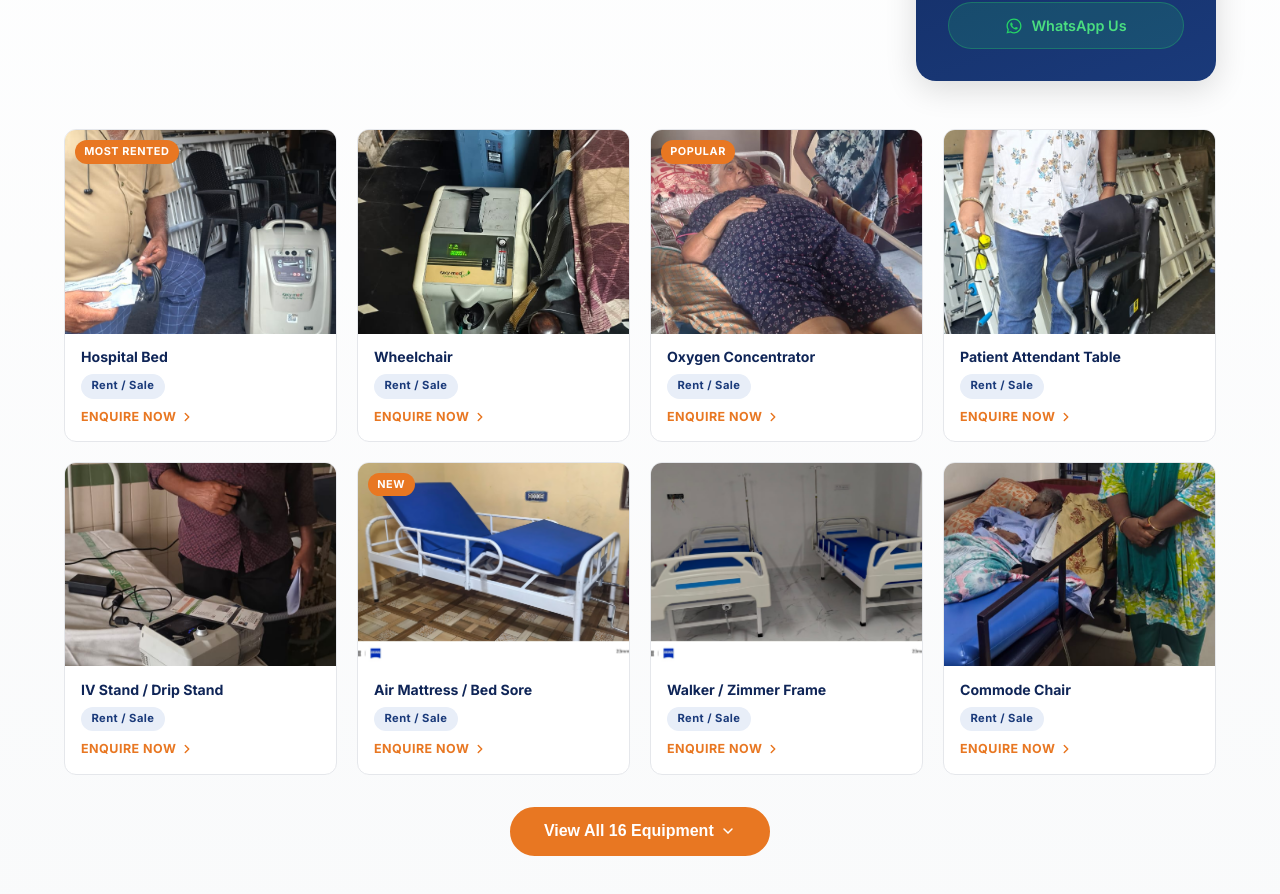
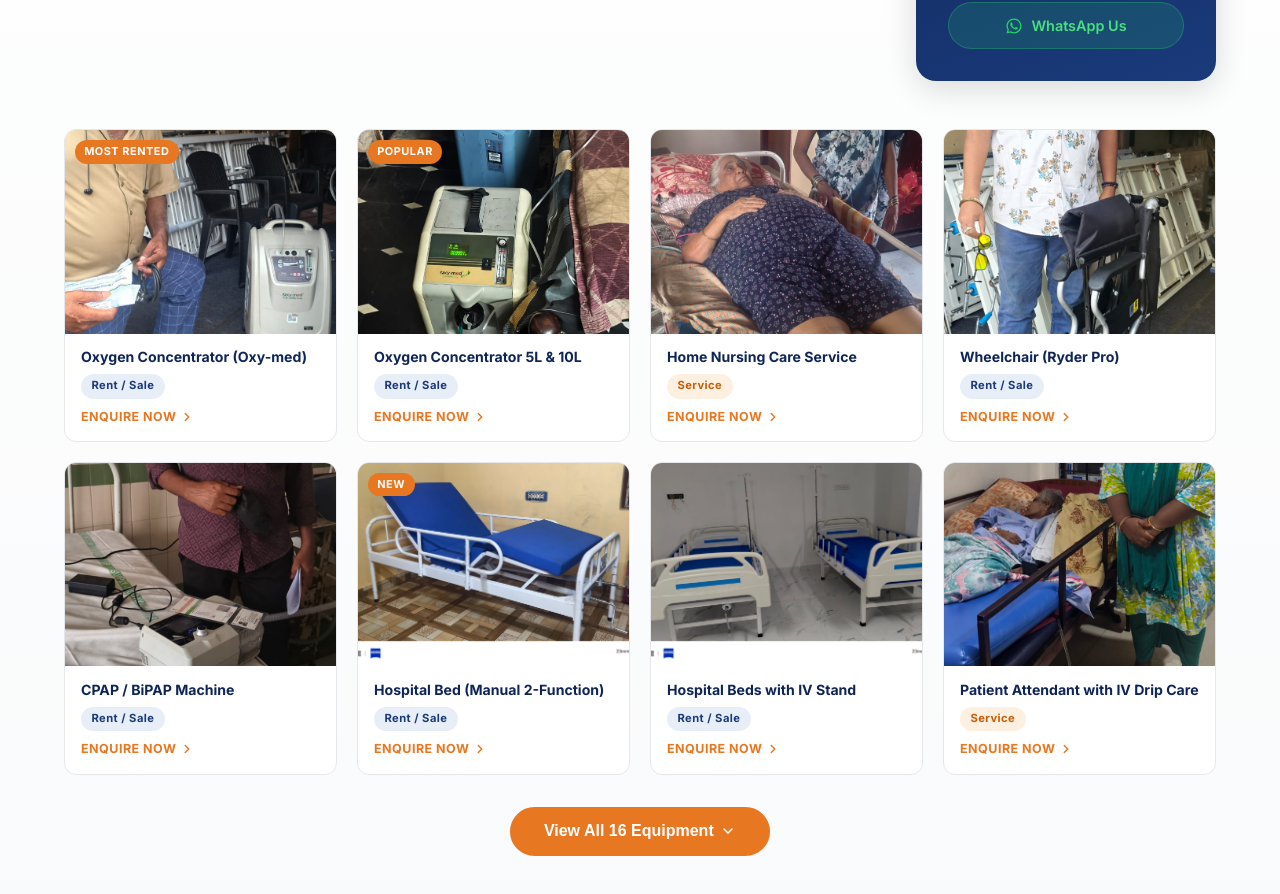
Before and after one commit to Snapbrio321/HumbleHomeCare, a React (Vite) app: page / in a window 1280 px wide. Shown: the part 2464-3358 px from the top of the page. Built offline with nearby package versions, Linux system fonts and the light colour scheme.

Commit message:
fix: update equipment names to match actual images

```diff
--- a/src/components/MedicalEquipments.jsx
+++ b/src/components/MedicalEquipments.jsx
@@ -2,22 +2,22 @@ import { useState, useRef, useEffect } from 'react';
 import './MedicalEquipments.css';
 
 const equipment = [
-  { id: 1,  img: '/equip-1.jpg',  name: 'Hospital Bed',              type: 'Rent / Sale', tag: 'Most Rented' },
-  { id: 2,  img: '/equip-2.jpg',  name: 'Wheelchair',                type: 'Rent / Sale', tag: '' },
-  { id: 3,  img: '/equip-3.jpg',  name: 'Oxygen Concentrator',       type: 'Rent / Sale', tag: 'Popular' },
-  { id: 4,  img: '/equip-4.jpg',  name: 'Patient Attendant Table',   type: 'Rent / Sale', tag: '' },
-  { id: 5,  img: '/equip-5.jpg',  name: 'IV Stand / Drip Stand',     type: 'Rent / Sale', tag: '' },
-  { id: 6,  img: '/equip-6.jpg',  name: 'Air Mattress / Bed Sore',   type: 'Rent / Sale', tag: 'New' },
-  { id: 7,  img: '/equip-7.jpg',  name: 'Walker / Zimmer Frame',     type: 'Rent / Sale', tag: '' },
-  { id: 8,  img: '/equip-8.jpg',  name: 'Commode Chair',             type: 'Rent / Sale', tag: '' },
-  { id: 9,  img: '/equip-9.jpg',  name: 'Suction Machine',           type: 'Rent / Sale', tag: '' },
-  { id: 10, img: '/equip-10.jpg', name: 'Pulse Oximeter',            type: 'Sale',        tag: '' },
-  { id: 11, img: '/equip-11.jpg', name: 'BP Monitor',                type: 'Sale',        tag: '' },
-  { id: 12, img: '/equip-12.jpg', name: 'Nebulizer Machine',         type: 'Rent / Sale', tag: '' },
-  { id: 13, img: '/equip-13.jpg', name: 'Crutches / Elbow Support',  type: 'Rent / Sale', tag: '' },
-  { id: 14, img: '/equip-14.jpg', name: 'Orthopaedic Pillow / Foam', type: 'Sale',        tag: '' },
-  { id: 15, img: '/equip-15.jpg', name: 'Medical Recliner Chair',    type: 'Rent / Sale', tag: '' },
-  { id: 16, img: '/equip-16.jpg', name: 'Stretcher / Transfer Board',type: 'Rent / Sale', tag: '' },
+  { id: 1,  img: '/equip-1.jpg',  name: 'Oxygen Concentrator (Oxy-med)',        type: 'Rent / Sale', tag: 'Most Rented' },
+  { id: 2,  img: '/equip-2.jpg',  name: 'Oxygen Concentrator 5L & 10L',         type: 'Rent / Sale', tag: 'Popular' },
+  { id: 3,  img: '/equip-3.jpg',  name: 'Home Nursing Care Service',             type: 'Service',     tag: '' },
+  { id: 4,  img: '/equip-4.jpg',  name: 'Wheelchair (Ryder Pro)',                type: 'Rent / Sale', tag: '' },
+  { id: 5,  img: '/equip-5.jpg',  name: 'CPAP / BiPAP Machine',                 type: 'Rent / Sale', tag: '' },
+  { id: 6,  img: '/equip-6.jpg',  name: 'Hospital Bed (Manual 2-Function)',      type: 'Rent / Sale', tag: 'New' },
+  { id: 7,  img: '/equip-7.jpg',  name: 'Hospital Beds with IV Stand',           type: 'Rent / Sale', tag: '' },
+  { id: 8,  img: '/equip-8.jpg',  name: 'Patient Attendant with IV Drip Care',  type: 'Service',     tag: '' },
+  { id: 9,  img: '/equip-9.jpg',  name: 'Home Care Delivery Service',            type: 'Service',     tag: '' },
+  { id: 10, img: '/equip-10.jpg', name: 'Wheelchair (Standard)',                 type: 'Rent / Sale', tag: '' },
+  { id: 11, img: '/equip-11.jpg', name: 'Elderly Care at Home',                  type: 'Service',     tag: '' },
+  { id: 12, img: '/equip-12.jpg', name: 'Oxygen Concentrator (Oxymed 10L)',      type: 'Rent / Sale', tag: '' },
+  { id: 13, img: '/equip-13.jpg', name: 'Oxygen Concentrator with Nebulizer',    type: 'Rent / Sale', tag: '' },
+  { id: 14, img: '/equip-14.jpg', name: 'Oxygen Concentrator Mini (Oxy-med)',    type: 'Rent / Sale', tag: '' },
+  { id: 15, img: '/equip-15.jpg', name: 'Electric Hospital Bed (3-Function)',    type: 'Rent / Sale', tag: '' },
+  { id: 16, img: '/equip-16.jpg', name: 'Hospital Bed Installation Service',     type: 'Service',     tag: '' },
 ];
 
 function EquipCard({ item, onPreview }) {
--- a/src/pages/EquipmentPage.jsx
+++ b/src/pages/EquipmentPage.jsx
@@ -3,26 +3,26 @@ import { Link } from 'react-router-dom';
 import './EquipmentPage.css';
 
 const allEquipment = [
-  { id: 1,  img: '/equip-1.jpg',  name: 'Hospital Bed',               category: 'Beds & Mattresses',   type: 'Rent / Sale', tag: 'Most Rented', desc: 'Adjustable hospital-grade bed with side rails. Ideal for home recovery and long-term patients.' },
-  { id: 2,  img: '/equip-2.jpg',  name: 'Wheelchair',                  category: 'Mobility Aids',        type: 'Rent / Sale', tag: '',           desc: 'Lightweight foldable wheelchair. Suitable for indoor and outdoor use for elderly and patients.' },
-  { id: 3,  img: '/equip-3.jpg',  name: 'Oxygen Concentrator',         category: 'Respiratory',          type: 'Rent / Sale', tag: 'Popular',    desc: 'Medical-grade oxygen concentrator for home oxygen therapy. Available in 5L and 10L models.' },
-  { id: 4,  img: '/equip-4.jpg',  name: 'Patient Attendant Table',     category: 'Beds & Mattresses',    type: 'Rent / Sale', tag: '',           desc: 'Height-adjustable bedside table for meals, laptop, or medical supplies while in bed.' },
-  { id: 5,  img: '/equip-5.jpg',  name: 'IV Stand / Drip Stand',       category: 'Clinical Aids',        type: 'Rent / Sale', tag: '',           desc: 'Stainless steel IV drip stand with adjustable height. Suitable for home IV therapy.' },
-  { id: 6,  img: '/equip-6.jpg',  name: 'Air Mattress / Bed Sore',     category: 'Beds & Mattresses',    type: 'Rent / Sale', tag: 'New',        desc: 'Anti-decubitus air mattress to prevent pressure sores in bedridden patients.' },
-  { id: 7,  img: '/equip-7.jpg',  name: 'Walker / Zimmer Frame',       category: 'Mobility Aids',        type: 'Rent / Sale', tag: '',           desc: 'Sturdy aluminium walking frame for post-surgery and elderly mobility support.' },
-  { id: 8,  img: '/equip-8.jpg',  name: 'Commode Chair',               category: 'Mobility Aids',        type: 'Rent / Sale', tag: '',           desc: 'Portable commode chair for patients with limited mobility. Easy to clean and maintain.' },
-  { id: 9,  img: '/equip-9.jpg',  name: 'Suction Machine',             category: 'Respiratory',          type: 'Rent / Sale', tag: '',           desc: 'Electric suction machine for airway secretion removal. Used for tracheostomy patients.' },
-  { id: 10, img: '/equip-10.jpg', name: 'Pulse Oximeter',              category: 'Monitoring',           type: 'Sale',        tag: '',           desc: 'Fingertip pulse oximeter to monitor blood oxygen saturation (SpO2) and pulse rate.' },
-  { id: 11, img: '/equip-11.jpg', name: 'BP Monitor',                  category: 'Monitoring',           type: 'Sale',        tag: '',           desc: 'Digital automatic blood pressure monitor for accurate home blood pressure readings.' },
-  { id: 12, img: '/equip-12.jpg', name: 'Nebulizer Machine',           category: 'Respiratory',          type: 'Rent / Sale', tag: '',           desc: 'Compressor nebulizer for administering inhaled medications for asthma and respiratory conditions.' },
-  { id: 13, img: '/equip-13.jpg', name: 'Crutches / Elbow Support',    category: 'Mobility Aids',        type: 'Rent / Sale', tag: '',           desc: 'Adjustable underarm and elbow crutches for post-injury and post-surgery mobility.' },
-  { id: 14, img: '/equip-14.jpg', name: 'Orthopaedic Pillow / Foam',   category: 'Beds & Mattresses',    type: 'Sale',        tag: '',           desc: 'Orthopaedic memory foam pillow and positioning wedges for pain relief and better posture.' },
-  { id: 15, img: '/equip-15.jpg', name: 'Medical Recliner Chair',      category: 'Mobility Aids',        type: 'Rent / Sale', tag: '',           desc: 'Recliner chair with adjustable backrest and leg rest. Ideal for post-surgery recovery.' },
-  { id: 16, img: '/equip-16.jpg', name: 'Stretcher / Transfer Board',  category: 'Clinical Aids',        type: 'Rent / Sale', tag: '',           desc: 'Slide transfer board for safe patient transfers between bed, wheelchair, and stretcher.' },
+  { id: 1,  img: '/equip-1.jpg',  name: 'Oxygen Concentrator (Oxy-med)',       category: 'Respiratory',       type: 'Rent / Sale', tag: 'Most Rented', desc: 'Oxy-med branded oxygen concentrator for home oxygen therapy. Ideal for patients requiring continuous oxygen support at home.' },
+  { id: 2,  img: '/equip-2.jpg',  name: 'Oxygen Concentrator 5L & 10L',        category: 'Respiratory',       type: 'Rent / Sale', tag: 'Popular',    desc: 'Dual Oxy-med oxygen concentrators — 5L and 10L models available. Suitable for home and bedside oxygen therapy.' },
+  { id: 3,  img: '/equip-3.jpg',  name: 'Home Nursing Care Service',            category: 'Care Services',     type: 'Service',     tag: '',           desc: 'Professional home nursing care with trained attendant. Nurse assists bedridden patients with daily care at home.' },
+  { id: 4,  img: '/equip-4.jpg',  name: 'Wheelchair (Ryder Pro)',               category: 'Mobility Aids',     type: 'Rent / Sale', tag: '',           desc: 'Lightweight foldable Ryder Pro wheelchair. Suitable for indoor and outdoor mobility for elderly and post-surgery patients.' },
+  { id: 5,  img: '/equip-5.jpg',  name: 'CPAP / BiPAP Machine',                category: 'Respiratory',       type: 'Rent / Sale', tag: '',           desc: 'CPAP/BiPAP respiratory therapy machine for sleep apnea and breathing support. Available with mask and hose.' },
+  { id: 6,  img: '/equip-6.jpg',  name: 'Hospital Bed (Manual 2-Function)',     category: 'Beds & Mattresses', type: 'Rent / Sale', tag: 'New',        desc: 'White frame manual 2-function hospital bed with blue mattress, side rails, and crank handle for backrest adjustment.' },
+  { id: 7,  img: '/equip-7.jpg',  name: 'Hospital Beds with IV Stand',          category: 'Beds & Mattresses', type: 'Rent / Sale', tag: '',           desc: 'ABS panel hospital beds with side rails and attached IV drip stands. Available as single or pair for home or clinic use.' },
+  { id: 8,  img: '/equip-8.jpg',  name: 'Patient Attendant with IV Drip Care', category: 'Care Services',     type: 'Service',     tag: '',           desc: 'Trained patient attendant providing bedside care including IV drip monitoring, urine bag management and daily assistance.' },
+  { id: 9,  img: '/equip-9.jpg',  name: 'Home Care Delivery Service',           category: 'Care Services',     type: 'Service',     tag: '',           desc: 'Humble Home Care Nursing Service branded delivery team bringing medical equipment and supplies directly to your doorstep.' },
+  { id: 10, img: '/equip-10.jpg', name: 'Wheelchair (Standard)',                category: 'Mobility Aids',     type: 'Rent / Sale', tag: '',           desc: 'Standard black steel frame manual wheelchair with large rear wheels and hand brakes. Suitable for daily mobility.' },
+  { id: 11, img: '/equip-11.jpg', name: 'Elderly Care at Home',                 category: 'Care Services',     type: 'Service',     tag: '',           desc: 'Compassionate elderly care service at home. Trained caregiver attends to bedridden senior patients with dignity and care.' },
+  { id: 12, img: '/equip-12.jpg', name: 'Oxygen Concentrator (Oxymed 10L)',     category: 'Respiratory',       type: 'Rent / Sale', tag: '',           desc: 'White Oxymed 10-litre oxygen concentrator. Higher capacity model suitable for patients requiring increased oxygen flow.' },
+  { id: 13, img: '/equip-13.jpg', name: 'Oxygen Concentrator with Nebulizer',   category: 'Respiratory',       type: 'Rent / Sale', tag: '',           desc: 'Advanced oxygen concentrator with built-in nebulizer function. Digital display with oxygen level and timer controls.' },
+  { id: 14, img: '/equip-14.jpg', name: 'Oxygen Concentrator Mini (Oxy-med)',   category: 'Respiratory',       type: 'Rent / Sale', tag: '',           desc: 'Compact Oxy-med mini oxygen concentrator. Lightweight and portable — ideal for patients with moderate oxygen needs.' },
+  { id: 15, img: '/equip-15.jpg', name: 'Electric Hospital Bed (3-Function)',   category: 'Beds & Mattresses', type: 'Rent / Sale', tag: '',           desc: 'Motorized 3-function electric hospital bed with remote control, blue mattress, side rails and wheels. Home delivery included.' },
+  { id: 16, img: '/equip-16.jpg', name: 'Hospital Bed Installation Service',    category: 'Care Services',     type: 'Service',     tag: '',           desc: 'Humble Home Care Nursing team provides professional hospital bed delivery, assembly and installation at your home.' },
 ];
 
-const categories = ['All', ...new Set(allEquipment.map((e) => e.category))];
-const types = ['All', 'Rent / Sale', 'Sale'];
+const categories = ['All', 'Respiratory', 'Beds & Mattresses', 'Mobility Aids', 'Care Services'];
+const types = ['All', 'Rent / Sale', 'Service'];
 
 function EquipModal({ item, onClose }) {
   useEffect(() => {
```
